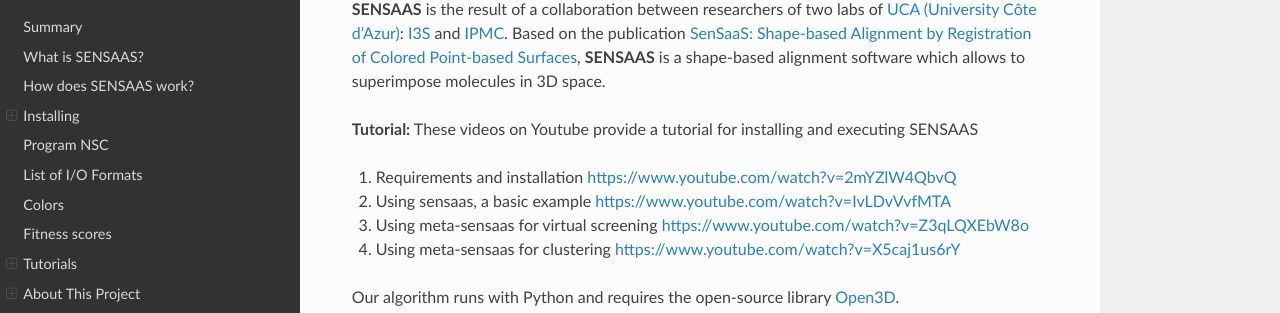
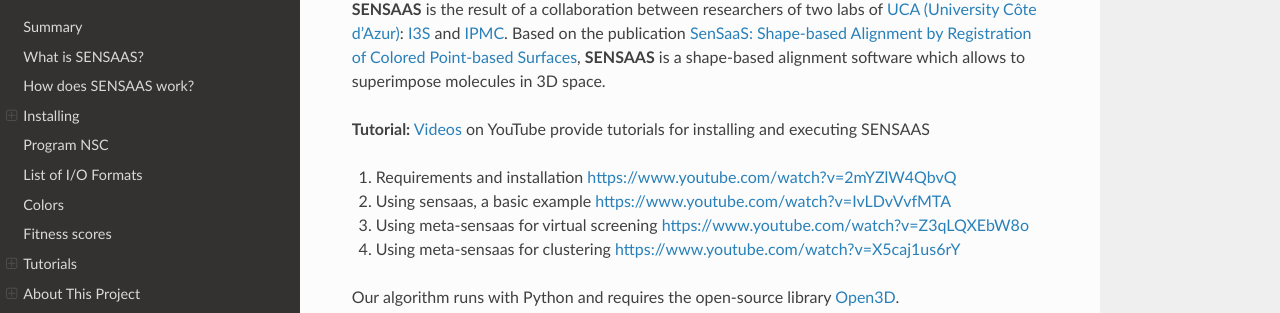
Before and after one commit to SENSAAS/sensaas, a Sphinx documentation site: the page built from docs/index.rst, in a window 1280 px wide and 900 px high, scrolled down 480 px. Shown: the part 138-451 px from the top of the window. Built offline with Sphinx 7.4.7 and the Read the Docs theme 2.0.0, drawn with Linux system fonts in a browser that asks for light colours.

Commit message:
Update index.rst

```diff
--- a/docs/index.rst
+++ b/docs/index.rst
@@ -27,7 +27,7 @@ What is SENSAAS?
 **SENSAAS** is the result of a collaboration between researchers of two labs of `UCA (University Côte d'Azur) <https://univ-cotedazur.fr/>`_: `I3S <https://www.i3s.unice.fr>`_ and `IPMC <https://www.ipmc.cnrs.fr/cgi-bin/site.cgi>`_.
 Based on the publication `SenSaaS: Shape-based Alignment by Registration of Colored Point-based Surfaces <https://onlinelibrary.wiley.com/doi/full/10.1002/minf.202000081>`_, **SENSAAS** is a shape-based alignment software which allows to superimpose molecules in 3D space.
 
-**Tutorial:** These videos on Youtube provide a tutorial for installing and executing SENSAAS
+**Tutorial:** `Videos <https://www.youtube.com/channel/UC3cjM1j8cQ-95ev0DNxRMOA>`_ on YouTube provide tutorials for installing and executing SENSAAS
 
 1. Requirements and installation `https://www.youtube.com/watch?v=2mYZlW4QbvQ <https://www.youtube.com/watch?v=2mYZlW4QbvQ>`_
 2. Using sensaas, a basic example `https://www.youtube.com/watch?v=IvLDvVvfMTA <https://www.youtube.com/watch?v=IvLDvVvfMTA>`_
```
